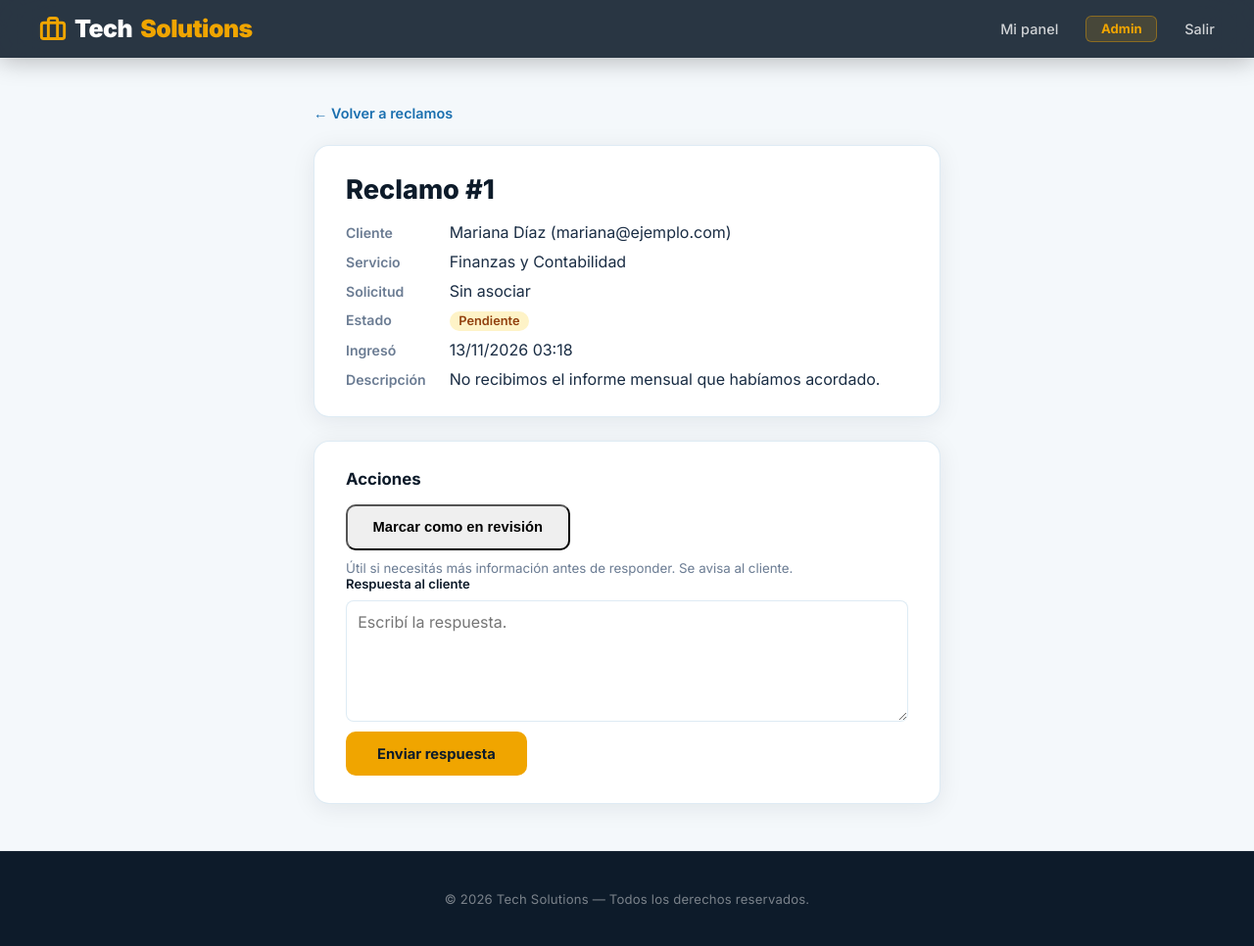
After one commit to brianlautaro/TechSolutions-AyMS, a Flask app: page /admin/reclamos/1 in a window 1280 px wide. The commit adds this page. Shown: the whole page at 98% size. Run offline with Flask 3, Linux system fonts and the light colour scheme; a user stored in the database is signed in; data comes from the database, SQL or seed files in the repository.

Commit message:
HU-17: bandeja y respuesta de reclamos para el administrador

```diff
--- a/app.py
+++ b/app.py
@@ -27,6 +27,8 @@ from planes.admin_routes import planes_admin_bp  # HU-19: gestionar planes
 # --- Brian ---
 
 # --- Aristides ---
+from reclamos.admin_routes import reclamos_admin_bp  # HU-17: responder reclamos
+from reclamos.clientes_route import reclamos_cliente_bp  # HU-16 (Brian): ver el registro más abajo
 
 load_dotenv()
 
@@ -81,6 +83,11 @@ app.register_blueprint(planes_admin_bp)  # HU-19: gestionar planes
 # --- Brian ---
 
 # --- Aristides ---
+app.register_blueprint(reclamos_admin_bp)  # HU-17: responder reclamos
+# HU-16 (Brian) quedó sin registrar y /reclamos/nuevo daba 404. Si Brian lo registra en su
+# sección, este chequeo evita registrarlo dos veces.
+if "reclamos_cliente" not in app.blueprints:
+    app.register_blueprint(reclamos_cliente_bp)
 
 
 @login_manager.user_loader
--- a/models.py
+++ b/models.py
@@ -377,3 +377,23 @@ class SolicitudCambioPlan(db.Model):
 # --- Brian ---
 
 # --- Aristides ---
+
+# HU-17: eventos de notificación al cliente por un reclamo y largo máximo de la respuesta
+EVENTO_RECLAMO_EN_REVISION = "reclamo_en_revision"
+EVENTO_RECLAMO_RESPONDIDO = "reclamo_respondido"
+MAX_RESPUESTA_RECLAMO = 1000
+
+
+class RespuestaReclamo(db.Model):
+    """HU-17: respuesta del administrador a un reclamo (una por reclamo)."""
+    __tablename__ = "respuesta_reclamo"
+
+    id = db.Column(db.Integer, primary_key=True)
+    reclamo_id = db.Column(db.Integer, db.ForeignKey("reclamo.id"), nullable=False, unique=True)
+    admin_id = db.Column(db.Integer, db.ForeignKey("usuario.id"))
+    texto = db.Column(db.Text, nullable=False)
+    fecha = db.Column(db.DateTime, default=datetime.utcnow, nullable=False)
+
+    # "respuesta" queda disponible como reclamo.respuesta (sin tocar la clase Reclamo)
+    reclamo = db.relationship("Reclamo", backref=db.backref("respuesta", uselist=False))
+    admin = db.relationship("Usuario")
--- /dev/null
+++ b/reclamos/admin_routes.py
@@ -0,0 +1,107 @@
+"""HU-17: el administrador revisa y responde los reclamos de los clientes."""
+from flask import Blueprint, abort, current_app, flash, redirect, render_template, request, url_for
+from flask_login import current_user
+
+from models import (
+    CANAL_EMAIL, EVENTO_RECLAMO_EN_REVISION, EVENTO_RECLAMO_RESPONDIDO,
+    MAX_RESPUESTA_RECLAMO, RECLAMO_EN_REVISION, RECLAMO_PENDIENTE, RECLAMO_RESPONDIDO,
+    Notificacion, Reclamo, RespuestaReclamo, db,
+)
+
+reclamos_admin_bp = Blueprint("reclamos_admin", __name__, url_prefix="/admin/reclamos")
+
+
+@reclamos_admin_bp.before_request
+def solo_admin():
+    if not current_user.is_authenticated:
+        return redirect(url_for("auth.login"))
+    if not current_user.es_admin:
+        abort(403)
+
+
+def _notificar_cliente(reclamo, evento, mensaje):
+    """Avisa al cliente (simula NotiSys, igual que HU-08 y HU-16)."""
+    db.session.add(Notificacion(
+        destinatario=reclamo.usuario,
+        cliente=reclamo.usuario,
+        reclamo=reclamo,
+        solicitud=reclamo.solicitud,
+        tipo_evento=evento,
+        mensaje=mensaje[:300],
+        canal=CANAL_EMAIL,
+    ))
+    current_app.logger.info("[NotiSys] %s -> %s: %s", CANAL_EMAIL, reclamo.usuario.email, mensaje)
+
+
+def _reclamo_o_404(reclamo_id):
+    return db.get_or_404(Reclamo, reclamo_id)
+
+
+@reclamos_admin_bp.route("/")
+def bandeja():
+    """Criterio 1: lista los pendientes y los en revisión (los respondidos, aparte)."""
+    ver_respondidos = request.args.get("ver") == "respondidos"
+    estados = [RECLAMO_RESPONDIDO] if ver_respondidos else [RECLAMO_PENDIENTE, RECLAMO_EN_REVISION]
+    reclamos = (
+        Reclamo.query
+        .filter(Reclamo.estado.in_(estados))
+        .order_by(Reclamo.fecha_ingreso.asc())
+        .all()
+    )
+    return render_template("admin/reclamos_bandeja.html", reclamos=reclamos,
+                           ver_respondidos=ver_respondidos)
+
+
+@reclamos_admin_bp.route("/<int:reclamo_id>")
+def detalle(reclamo_id):
+    """Criterio 5: si ya está respondido, la plantilla lo muestra en modo lectura."""
+    reclamo = _reclamo_o_404(reclamo_id)
+    return render_template("admin/reclamo_detalle.html", reclamo=reclamo,
+                           max_respuesta=MAX_RESPUESTA_RECLAMO, error=None, texto="")
+
+
+@reclamos_admin_bp.route("/<int:reclamo_id>/en-revision", methods=["POST"])
+def en_revision(reclamo_id):
+    """Criterio 2: guarda el estado y notifica al cliente."""
+    reclamo = _reclamo_o_404(reclamo_id)
+    if reclamo.estado != RECLAMO_PENDIENTE:
+        flash("Solo se puede pasar a revisión un reclamo pendiente.", "error")
+        return redirect(url_for("reclamos_admin.detalle", reclamo_id=reclamo.id))
+
+    reclamo.estado = RECLAMO_EN_REVISION
+    _notificar_cliente(
+        reclamo, EVENTO_RECLAMO_EN_REVISION,
+        f"Tu reclamo #{reclamo.id} está en revisión. Te vamos a responder a la brevedad.",
+    )
+    db.session.commit()
+    flash(f"El reclamo #{reclamo.id} pasó a revisión y se notificó al cliente.", "success")
+    return redirect(url_for("reclamos_admin.detalle", reclamo_id=reclamo.id))
+
+
+@reclamos_admin_bp.route("/<int:reclamo_id>/responder", methods=["POST"])
+def responder(reclamo_id):
+    """Criterios 3 y 4: confirma la respuesta (no puede ir vacía), registra la fecha y notifica."""
+    reclamo = _reclamo_o_404(reclamo_id)
+    if reclamo.estado == RECLAMO_RESPONDIDO:
+        flash("Ese reclamo ya fue respondido.", "error")
+        return redirect(url_for("reclamos_admin.detalle", reclamo_id=reclamo.id))
+
+    texto = (request.form.get("respuesta") or "").strip()
+    error = None
+    if not texto:
+        error = "Escribí la respuesta antes de enviarla."
+    elif len(texto) > MAX_RESPUESTA_RECLAMO:
+        error = f"La respuesta no puede superar los {MAX_RESPUESTA_RECLAMO} caracteres."
+    if error:
+        return render_template("admin/reclamo_detalle.html", reclamo=reclamo,
+                               max_respuesta=MAX_RESPUESTA_RECLAMO, error=error, texto=texto), 400
+
+    db.session.add(RespuestaReclamo(reclamo=reclamo, admin=current_user, texto=texto))
+    reclamo.estado = RECLAMO_RESPONDIDO
+    _notificar_cliente(
+        reclamo, EVENTO_RECLAMO_RESPONDIDO,
+        f"Respondimos tu reclamo #{reclamo.id}: {texto}",
+    )
+    db.session.commit()
+    flash(f"El reclamo #{reclamo.id} fue respondido y se notificó al cliente.", "success")
+    return redirect(url_for("reclamos_admin.detalle", reclamo_id=reclamo.id))
--- a/seed.py
+++ b/seed.py
@@ -192,6 +192,39 @@ def run_seed():
                   fecha_resolucion=ahora - timedelta(days=10)),
     ])
 
+    # HU-17: reclamos de ejemplo (uno pendiente, uno en revisión, uno recién llegado y uno respondido)
+    from models import (
+        Reclamo, RespuestaReclamo, RECLAMO_EN_REVISION, RECLAMO_PENDIENTE, RECLAMO_RESPONDIDO,
+    )
+
+    db.session.add_all([
+        Reclamo(
+            usuario=mariana, servicio=servicios[0], estado=RECLAMO_PENDIENTE,
+            descripcion="No recibimos el informe mensual que habíamos acordado.",
+            fecha_ingreso=ahora - timedelta(days=2),
+        ),
+        Reclamo(
+            usuario=sofia, servicio=servicios[2], estado=RECLAMO_EN_REVISION,
+            descripcion="Cambiaron al responsable de nuestro proyecto sin avisarnos.",
+            fecha_ingreso=ahora - timedelta(days=1),
+        ),
+        Reclamo(
+            usuario=julieta, servicio=servicios[7], estado=RECLAMO_PENDIENTE,
+            descripcion="La reunión de ayer no se realizó y nadie nos avisó.",
+            fecha_ingreso=ahora - timedelta(hours=5),
+        ),
+    ])
+    reclamo_respondido = Reclamo(
+        usuario=tomas, servicio=servicios[6], estado=RECLAMO_RESPONDIDO,
+        descripcion="La capacitación del viernes empezó una hora tarde.",
+        fecha_ingreso=ahora - timedelta(days=6),
+    )
+    db.session.add(reclamo_respondido)
+    db.session.add(RespuestaReclamo(
+        reclamo=reclamo_respondido, admin=admin, fecha=ahora - timedelta(days=5),
+        texto="Pedimos disculpas por la demora. Reprogramamos la capacitación sin costo.",
+    ))
+
     db.session.commit()
     print("Datos de prueba listos.")
 
--- a/templates/admin/dashboard.html
+++ b/templates/admin/dashboard.html
@@ -29,6 +29,7 @@
     {# --- Brian --- #}
 
     {# --- Aristides --- #}
+    <a href="{{ url_for('reclamos_admin.bandeja') }}">Reclamos</a>
     </div>
   </div>
 
--- /dev/null
+++ b/templates/admin/reclamo_detalle.html
@@ -0,0 +1,95 @@
+{% extends "base.html" %}
+
+{% block title %}Reclamo #{{ reclamo.id }} · Tech Solutions{% endblock %}
+
+{% set NOMBRE_ESTADO = {'pendiente': 'Pendiente', 'en_revision': 'En revisión', 'respondido': 'Respondido'} %}
+
+{% block content %}
+<section class="vista vista-angosta">
+  <a href="{{ url_for('reclamos_admin.bandeja') }}" class="vista-volver">← Volver a reclamos</a>
+
+  {% with mensajes = get_flashed_messages(with_categories=true) %}
+    {% for categoria, mensaje in mensajes %}
+      <p class="msg msg-{{ categoria }}">{{ mensaje }}</p>
+    {% endfor %}
+  {% endwith %}
+
+  <div class="vista-card">
+    <h1>Reclamo #{{ reclamo.id }}</h1>
+    <dl class="datos">
+      <dt>Cliente</dt>
+      <dd>{{ reclamo.usuario.nombre }} {{ reclamo.usuario.apellido or '' }} ({{ reclamo.usuario.email }})</dd>
+
+      <dt>Servicio</dt>
+      <dd>{{ reclamo.servicio.nombre if reclamo.servicio else 'Sin asociar' }}</dd>
+
+      <dt>Solicitud</dt>
+      <dd>
+        {% if reclamo.solicitud %}
+        <a href="{{ url_for('solicitudes_admin.detalle', solicitud_id=reclamo.solicitud.id) }}">#{{ reclamo.solicitud.id }}</a>
+        {% else %}Sin asociar{% endif %}
+      </dd>
+
+      <dt>Estado</dt>
+      <dd><span class="chip chip-{{ reclamo.estado }}">{{ NOMBRE_ESTADO.get(reclamo.estado, reclamo.estado) }}</span></dd>
+
+      <dt>Ingresó</dt>
+      <dd>{{ reclamo.fecha_ingreso.strftime('%d/%m/%Y %H:%M') }}</dd>
+
+      <dt>Descripción</dt>
+      <dd class="texto-largo">{{ reclamo.descripcion }}</dd>
+    </dl>
+  </div>
+
+  {% if reclamo.estado == 'respondido' %}
+  <div class="vista-card">
+    <h2>Respuesta</h2>
+    <dl class="datos">
+      <dt>Respondió</dt>
+      <dd>{% if reclamo.respuesta and reclamo.respuesta.admin %}{{ reclamo.respuesta.admin.nombre }} {{ reclamo.respuesta.admin.apellido or '' }}{% else %}Administración{% endif %}</dd>
+
+      <dt>Fecha</dt>
+      <dd>{% if reclamo.respuesta %}{{ reclamo.respuesta.fecha.strftime('%d/%m/%Y %H:%M') }}{% else %}—{% endif %}</dd>
+
+      <dt>Respuesta</dt>
+      <dd class="texto-largo">{% if reclamo.respuesta %}{{ reclamo.respuesta.texto }}{% else %}—{% endif %}</dd>
+    </dl>
+    <p class="msg msg-info">Este reclamo ya fue respondido: se muestra en modo lectura.</p>
+  </div>
+  {% else %}
+  <div class="vista-card">
+    <h2>Acciones</h2>
+    {% if reclamo.estado == 'pendiente' %}
+    <form class="form-acciones" method="post" action="{{ url_for('reclamos_admin.en_revision', reclamo_id=reclamo.id) }}">
+      <button type="submit" class="btn-secundario">Marcar como en revisión</button>
+      <small>Útil si necesitás más información antes de responder. Se avisa al cliente.</small>
+    </form>
+    {% endif %}
+
+    <form class="form-respuesta" method="post" action="{{ url_for('reclamos_admin.responder', reclamo_id=reclamo.id) }}" novalidate>
+      <label for="respuesta">Respuesta al cliente</label>
+      <textarea id="respuesta" name="respuesta" rows="5" maxlength="{{ max_respuesta }}"
+                placeholder="Escribí la respuesta."
+                {% if error %}autofocus aria-invalid="true"{% endif %}>{{ texto }}</textarea>
+      {% if error %}<p class="msg msg-error">{{ error }}</p>{% endif %}
+      <div><button type="submit" class="btn-primary">Enviar respuesta</button></div>
+    </form>
+  </div>
+  {% endif %}
+</section>
+
+<style>
+    .chip { display: inline-block; padding: .15rem .6rem; border-radius: 999px; font-size: .8rem; font-weight: 600; }
+    .chip-pendiente { background: #fef3c7; color: #92400e; }
+    .chip-en_revision { background: #dbeafe; color: #1e40af; }
+    .chip-respondido { background: #dcfce7; color: #166534; }
+    .texto-largo { white-space: pre-wrap; }
+    .form-respuesta { display: flex; flex-direction: column; gap: .6rem; margin-top: 1.25rem; }
+    .form-respuesta label { font-weight: 600; }
+    .form-respuesta textarea {
+        padding: .7rem; font: inherit; border-radius: 8px; resize: vertical;
+        border: 1px solid var(--border); background: var(--white); color: var(--text);
+    }
+    .form-acciones small { color: var(--text-muted); }
+</style>
+{% endblock %}
```
Also changed, not shown: templates/admin/reclamos_bandeja.html (added, +60 -0 lines).
